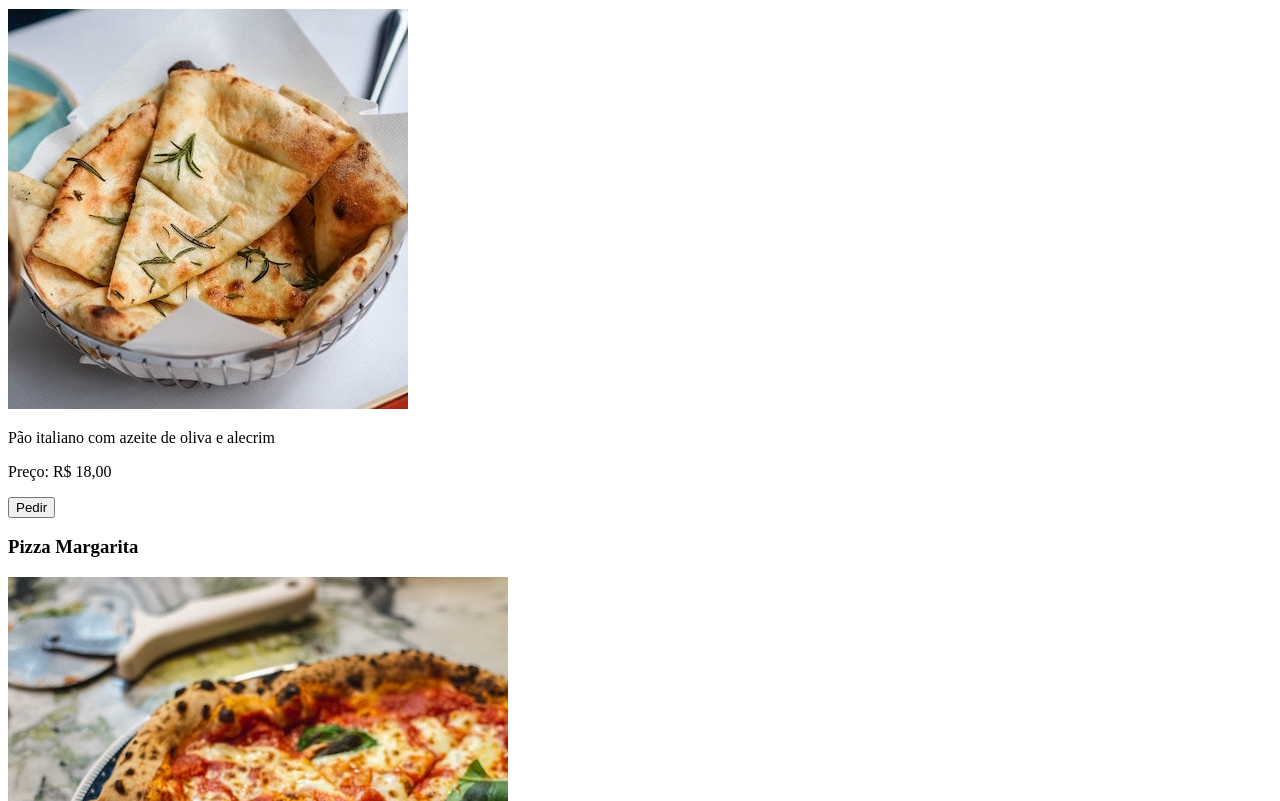
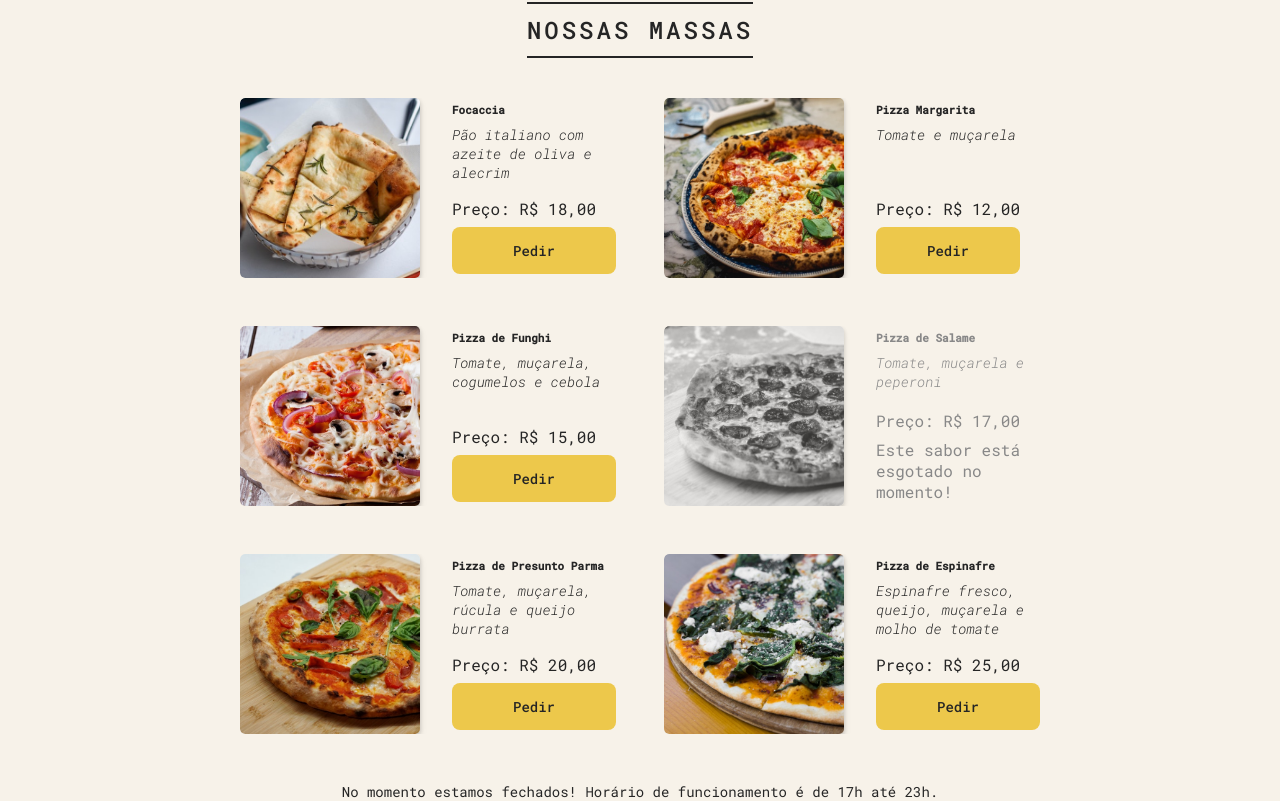
Before and after one commit to call-meRafael/react-mastery, a React (Vite) app in the folder pizza-menu/: page / in a window 1280 px wide. Shown: the part 159-960 px from the top of the page. Built offline with nearby package versions, Linux system fonts and the light colour scheme.

Commit message:
feat(pizzaMenu): add a function to check operation timeline
feat(import):
- add styles archive directory.

refactor(pizza-menu):
- improve the structure to apply styles

feat(pizza-menu):
- add MainHeader to the application

feat(pizza-menu):
- add footer component.

```diff
--- a/pizza-menu/src/App.jsx
+++ b/pizza-menu/src/App.jsx
@@ -1,4 +1,5 @@
 import { pizzas } from "./data/data.js";
+import "./styles/index.css";
 
 const formatPrice = (price) => {
   return price.toLocaleString("pt-BR", {
@@ -8,38 +9,108 @@ const formatPrice = (price) => {
   });
 };
 
+const timeToOpen = () => {
+  const now = new Date().getHours();
+  const openHour = 17;
+  const closeHour = 23;
+
+  if (now >= openHour && now <= closeHour) {
+    return "Já estamos funcionando!";
+  }
+
+
+  return `No momento estamos fechados! Horário de funcionamento é de ${openHour}h até ${closeHour}h.`;
+}
+
 // 1. O componente menor fica no topo para o JavaScript conhecê-lo primeiro
+// const PizzaMenu = () => {
+//   return (
+//     <div>
+//       <main className="menu">
+//         <h2>Nossas massas</h2>
+//         {pizzas.map((pizza) => {
+//           return (
+//             <div key={pizza.name} className="pizzas">
+//               <h3>{pizza.name}</h3>
+//               <img src={pizza.photoName} alt={pizza.name} />
+//               <p>{pizza.ingredients}</p>
+//               <p>Preço: {formatPrice(pizza.price)}</p>
+//               {pizza.soldOut ? (
+//                 <p>{pizza.soldOutText}</p>
+//               ) : (
+//                 <button>Pedir</button>
+//               )}
+//             </div>
+//           );
+//         })}
+//       </main>
+//     </div>
+//   );
+// };
+
 const PizzaMenu = () => {
   return (
-    <div>
-      <h2>Pizza Menu</h2>
-      <div>
+    <main className="menu">
+      <h2>Nossas massas</h2>
+
+      {/* O CSS espera uma lista com a classe .pizzas */}
+      <ul className="pizzas">
         {pizzas.map((pizza) => {
           return (
-            <div key={pizza.name}>
-              <h3>{pizza.name}</h3>
+            /* Lógica condicional: adiciona "sold-out" se a pizza estiver esgotada */
+            <li
+              className={`pizza ${pizza.soldOut ? "sold-out" : ""} pizza-box`}
+              key={pizza.name}
+            >
               <img src={pizza.photoName} alt={pizza.name} />
-              <p>{pizza.ingredients}</p>
-              <p>Preço: {formatPrice(pizza.price)}</p>
-              {pizza.soldOut ? (
-                <p>{pizza.soldOutText}</p>
-              ) : (
-                <button>Pedir</button>
-              )}
-            </div>
+
+              {/* O CSS espera uma div envolvendo os textos da pizza */}
+              <div>
+                <h3>{pizza.name}</h3>
+                <p>{pizza.ingredients}</p>
+
+                {/* O CSS do professor usa tags inline (span) para os preços/status */}
+                <span>Preço: {formatPrice(pizza.price)}</span>
+
+                {pizza.soldOut ? (
+                  <span>{pizza.soldOutText}</span>
+                ) : (
+                  <button className="btn">Pedir</button>
+                )}
+              </div>
+            </li>
           );
         })}
-      </div>
-    </div>
+      </ul>
+    </main>
   );
 };
+
+
+// Componente responsável pelo cabeçalho da página, exibindo o título da aplicação.
+const MainHeader = () => {
+  return (
+    <header className="header">
+      <h1>Fast React Pizza Co.</h1>;
+    </header>
+  );
+
+}
+
+// Componente responsável pelo rodapé da página, exibindo o horário de funcionamento.
+const MainFooter = () => {
+  return (
+    <footer className="footer">{timeToOpen()}</footer>
+  );
+}
 
 // 2. O componente principal fica embaixo renderizando o de cima
 function App() {
   return (
-    <div>
-      <h1>Hello React!</h1>
+    <div className="container">
+      <MainHeader />
       <PizzaMenu />
+      <MainFooter />
     </div>
   );
 }
```
